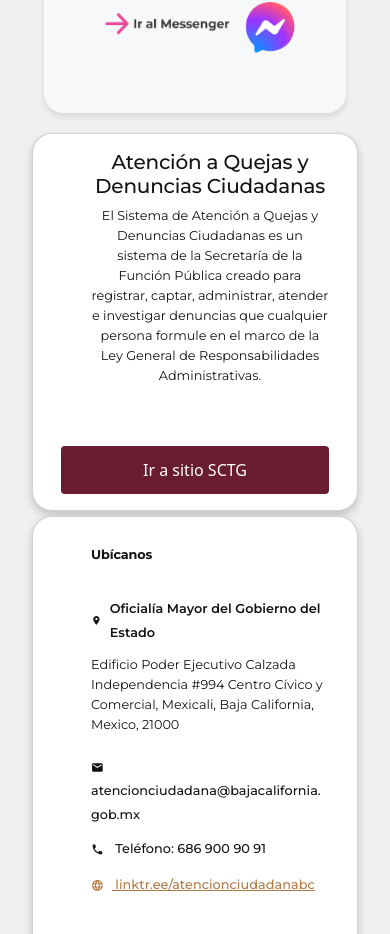
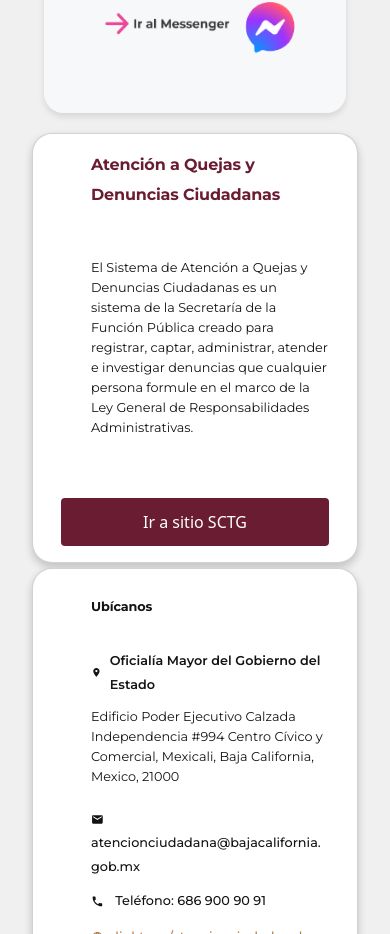
Before and after one commit to Leo-Contreras/pagina-muac, a React (Create React App) app: page / in a window 390 px wide. Shown: the part 1298-2232 px from the top of the page. Built offline with nearby package versions, Linux system fonts and the light colour scheme.

Commit message:
ajutes responsivos 3

```diff
--- a/src/App.js
+++ b/src/App.js
@@ -93,18 +93,23 @@ function App() {
                         <Col xl={6} md={12} className="d-flex justify-content-center text-center ">
                             <Card className="custom-card card-5 same-height-card full-width-responsive">
                                 <Container>
-                                    <Card.Body className="card-content text-center">
+                                    <Card.Body className="card-content ">
                                         <Card.Title className="titulo-card5">
-                                                Atención a Quejas y Denuncias Ciudadanas
+                                               <h3 className="header-2"> Atención a Quejas y Denuncias Ciudadanas</h3>
 
                                         </Card.Title>
 
                                         <Card.Text className="direccion-card5" >
-
+                                            <br />
+                                            <br />
                                                 El Sistema de Atención a Quejas y Denuncias Ciudadanas es un sistema de la
                                                 Secretaría de la Función Pública creado para registrar, captar, administrar,
                                                 atender e investigar denuncias que cualquier persona formule en el marco de
                                                 la Ley General de Responsabilidades Administrativas.
+
+
+                                            <br />
+
                                         </Card.Text>
 
                                         <button
```
